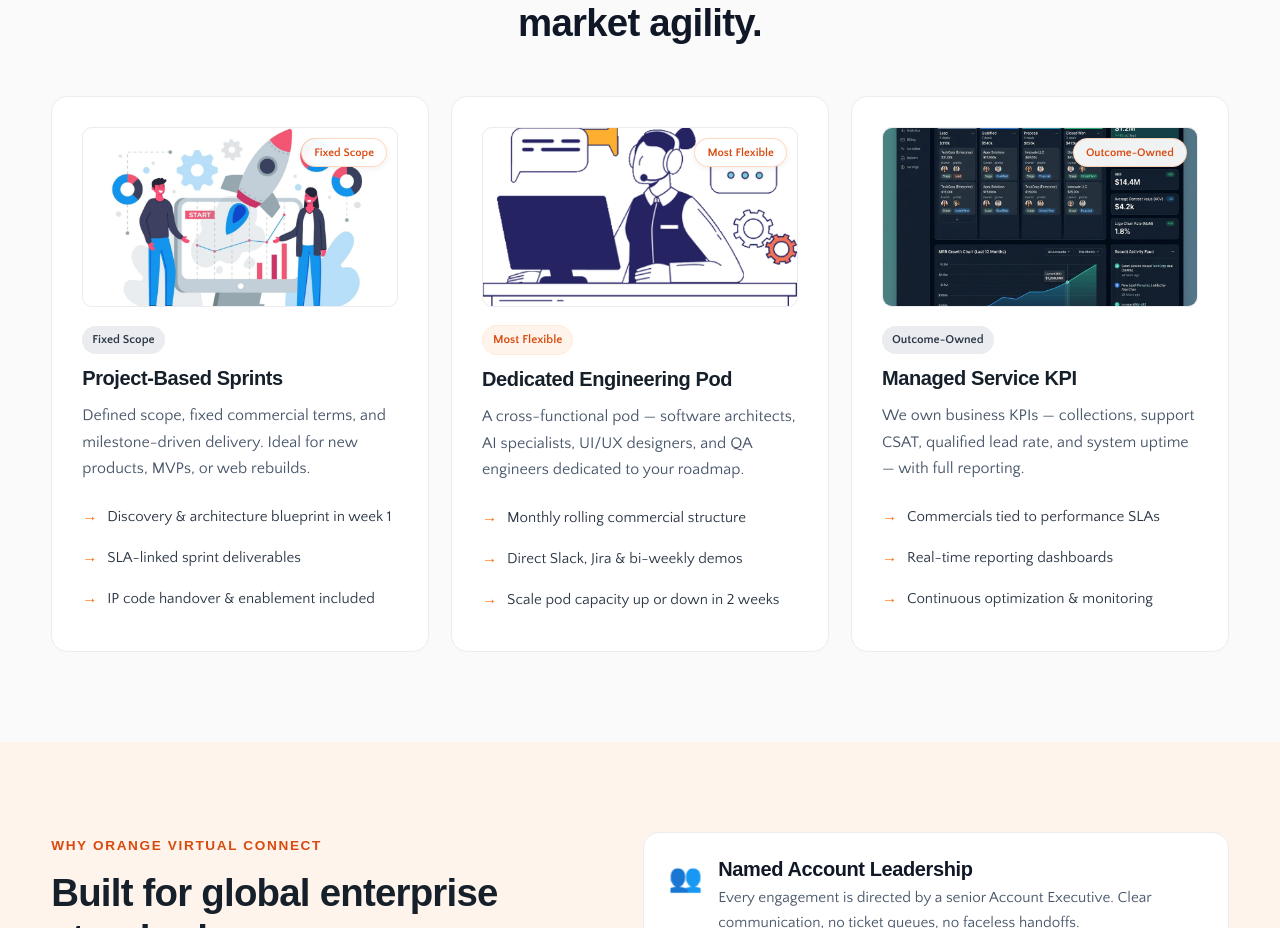
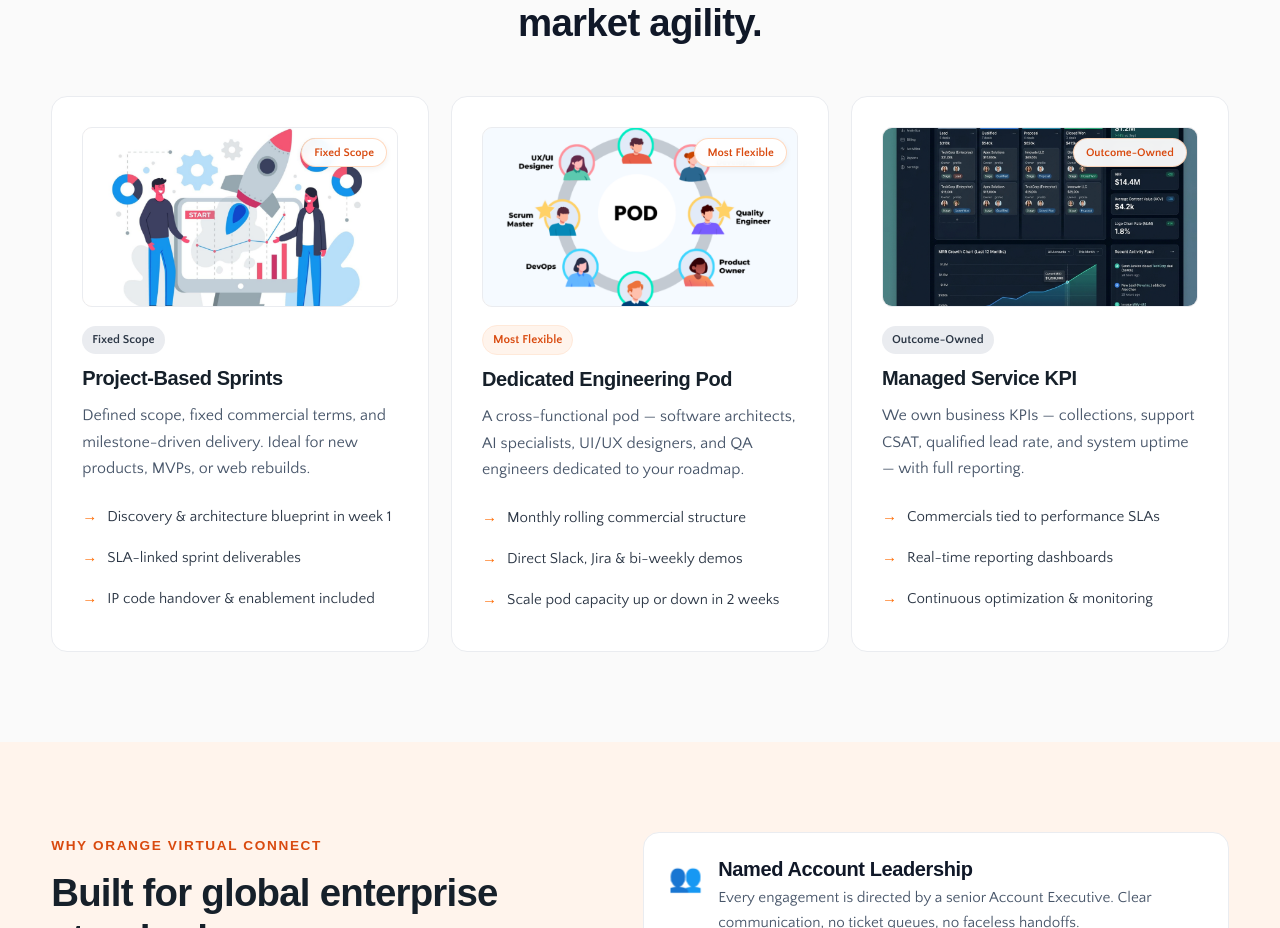
Before and after one commit to VirtualCare14/orangevc_site_main_nextjs, a Next.js app: page / in a window 1280 px wide. Shown: the part 3044-3972 px from the top of the page. Built offline with nearby package versions, Linux system fonts and the light colour scheme; a web font is replaced by a local one.

Commit message:
Update Dedicated Engineering Pod card image in Flexible Pricing section

```diff
--- a/app/page.js
+++ b/app/page.js
@@ -141,7 +141,7 @@ export default function HomePage() {
             </article>
             <article className="model-card model-featured">
               <div className="card-img-wrapper">
-                <Image src="/images/bpo.png" alt="Dedicated Pod Model" fill sizes="(max-width: 768px) 100vw, 300px" style={{ objectFit: 'cover' }} />
+                <Image src="/images/dedicated-pod.png" alt="Dedicated Pod Model" fill sizes="(max-width: 768px) 100vw, 300px" style={{ objectFit: 'cover' }} />
                 <span className="card-img-badge">Most Flexible</span>
               </div>
               <span className="model-tag model-tag-orange">Most Flexible</span>
```
Also changed, not shown: public/images/dedicated-pod.png (added).
